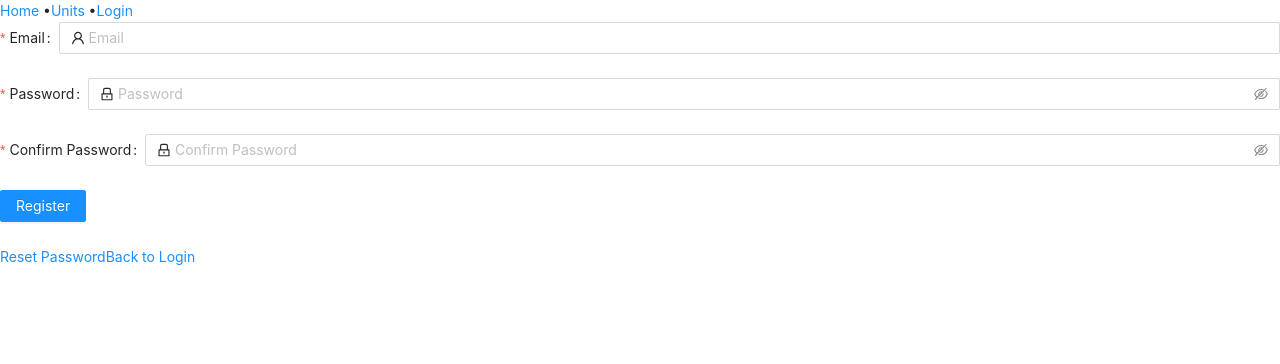
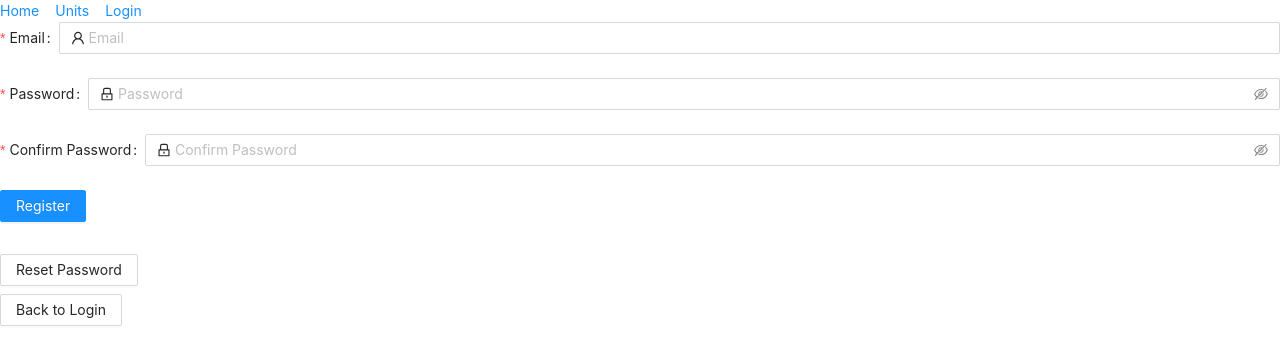
Before and after one commit to niaz151/codingKidz, a React (Create React App) app: page /register in a window 1280 px wide. Shown: the top 364 px of the page. Built offline with nearby package versions, Linux system fonts and the light colour scheme; no server answers.

Commit message:
add some spacing

```diff
--- a/src/components/Navbar.tsx
+++ b/src/components/Navbar.tsx
@@ -1,14 +1,9 @@
 import React from "react";
 import { NavLink, Redirect } from "react-router-dom";
 import { signOut, getUser } from "services/api";
+import { Space } from "antd";
 
-// interface Props {
-//   user?: firebase.User
-// }
-
-// export const Navbar: React.FC<Props> = (props) => {
 export const Navbar: React.FC = () => {
-  // const {user} = props;
   const user = getUser();
 
   const handleSignOut = async () => {
@@ -20,12 +15,15 @@ export const Navbar: React.FC = () => {
 
   return (
     <>
-      <NavLink to="/">Home</NavLink> •<NavLink to="/units">Units</NavLink> •
-      {user ? (
-        <button onClick={handleSignOut}>Logout</button>
-      ) : (
-        <NavLink to="/login">Login</NavLink>
-      )}
+      <Space align="center" size="middle">
+        <NavLink to="/">Home</NavLink>
+        <NavLink to="/units">Units</NavLink>
+        {user ? (
+          <button onClick={handleSignOut}>Logout</button>
+        ) : (
+          <NavLink to="/login">Login</NavLink>
+        )}
+      </Space>
     </>
   );
 };
--- a/src/pages/Login.tsx
+++ b/src/pages/Login.tsx
@@ -1,6 +1,6 @@
 import React, { useEffect, useState } from "react";
 
-import { Form, Input, Button } from "antd";
+import { Form, Input, Button, Space } from "antd";
 import { UserOutlined, LockOutlined } from "@ant-design/icons";
 
 import { Link, Redirect } from "react-router-dom";
@@ -21,16 +21,16 @@ export const Login: React.FC = () => {
   }, []);
 
   const onFinish = (values: Store) => {
-    console.log(values)
+    console.log(values);
     login(values.email, values.password).then(
       () => {
-        setLoginSucceeded(true)
+        setLoginSucceeded(true);
       },
       (error) => {
-        setLoginSucceeded(false)
-        alert(error)
+        setLoginSucceeded(false);
+        alert(error);
       }
-    )
+    );
   };
 
   const LoginForm = () => {
@@ -69,6 +69,7 @@ export const Login: React.FC = () => {
               placeholder="Password"
             />
           </Form.Item>
+          <Space direction="vertical">
             <Form.Item>
               <Button
                 type="primary"
@@ -78,9 +79,14 @@ export const Login: React.FC = () => {
                 Log In
               </Button>
             </Form.Item>
+            <Link to="/passwordreset">
+              <Button>Reset Password</Button>
+            </Link>
+            <Link to="/register">
+              <Button>Register</Button>
+            </Link>
+          </Space>
         </Form>
-        <Link to="/passwordreset">Reset Password</Link>
-        <Link to="/register">Register</Link>
       </>
     );
   };
--- a/src/pages/PasswordReset.tsx
+++ b/src/pages/PasswordReset.tsx
@@ -1,7 +1,7 @@
 import React, { useEffect, useState } from "react";
 import { resetPassword } from "services/api";
 import { Link } from "react-router-dom";
-import { Form, Input, Button } from "antd";
+import { Form, Input, Button, Space } from "antd";
 import { UserOutlined } from "@ant-design/icons";
 import { Store } from "antd/lib/form/interface";
 
@@ -54,14 +54,17 @@ export const PasswordReset: React.FC = () => {
               placeholder="Email"
             />
           </Form.Item>
+          <Space direction="vertical">
           <Form.Item>
             <Button type="primary" htmlType="submit">
               Reset Password
             </Button>
           </Form.Item>
+          <Link to="/login"><Button>Go to Login</Button></Link>
+        <Link to="/register"><Button>Go to Register</Button></Link>
+        </Space>
         </Form>
-        <Link to="/login">Go to Login</Link>
-        <Link to="/register">Go to Register</Link>
+
       </>
     );
   };
--- a/src/pages/Register.tsx
+++ b/src/pages/Register.tsx
@@ -1,6 +1,6 @@
 import React, { useEffect, useState } from "react";
 import { Link, Redirect } from "react-router-dom";
-import { Form, Input, Button } from "antd";
+import { Form, Input, Button, Space } from "antd";
 import { UserOutlined, LockOutlined } from "@ant-design/icons";
 import { register, getUser } from "services/api";
 import { Store } from "antd/lib/form/interface";
@@ -97,14 +97,20 @@ export const Register: React.FC = () => {
               placeholder="Confirm Password"
             />
           </Form.Item>
-          <Form.Item>
-            <Button type="primary" htmlType="submit">
-              Register
-            </Button>
-          </Form.Item>
+          <Space direction="vertical">
+            <Form.Item>
+              <Button type="primary" htmlType="submit">
+                Register
+              </Button>
+            </Form.Item>
+            <Link to="/passwordreset">
+              <Button>Reset Password</Button>
+            </Link>
+            <Link to="/login">
+              <Button>Back to Login</Button>
+            </Link>
+          </Space>
         </Form>
-        <Link to="/passwordreset">Reset Password</Link>
-        <Link to="/login">Back to Login</Link>
       </>
     );
   };
```
Lines whose indentation alone changed are shown as unchanged.
